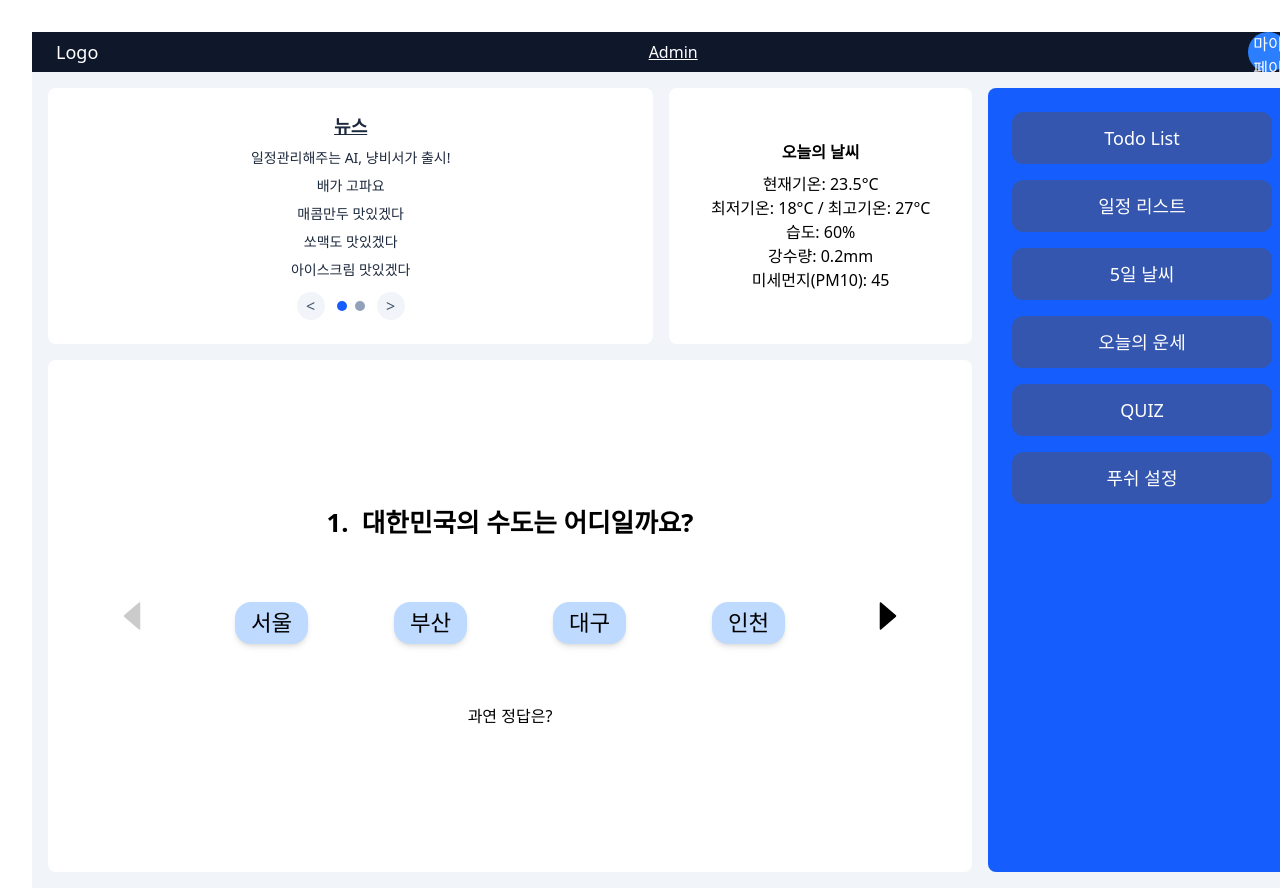
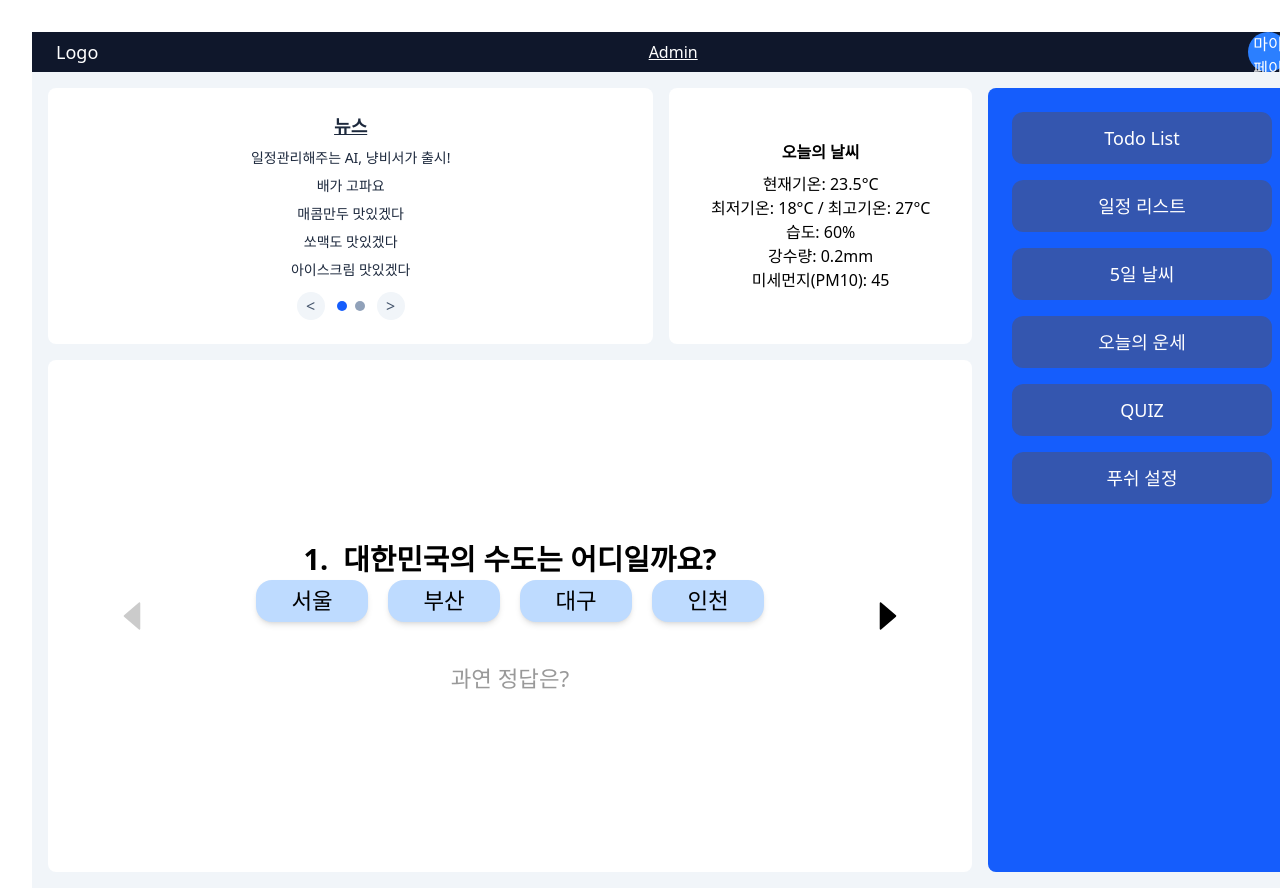
Before and after one commit to oz-union-fe-12-team1/oz-union-fe-12-team1, a React (Vite) app: page /main in a window 1280 px wide. Both pictures are taken after a click on the button "QUIZ". Shown: the top 888 px of the page. Built offline with nearby package versions, Linux system fonts and the light colour scheme.

Commit message:
✨ 퀴즈 구조 수정
퀴즈 구조 수정

```diff
--- a/src/components/quizPage/Quiz.jsx
+++ b/src/components/quizPage/Quiz.jsx
@@ -44,16 +44,16 @@ export function Quiz () {
         <AiFillCaretLeft size={40}/>
       </button>
 
-      <div className="flex flex-col gap-15 w-full items-center">
-        <h1 className="text-[1.6rem] font-semibold select-none">
+      <div className="flex flex-col w-full h-full items-center  justify-between">
+        <h1 className="text-[1.8rem] font-semibold select-none">
           {data.id}.&nbsp;&nbsp;{data.question}
         </h1>
-        <div className="flex justify-around w-full select-none">
+        <div className="flex flex-col gap-10">
+          <div className="flex flex-col justify-around w-full select-none lg:flex-row gap-5 items-center">
             {data.options.map((option, idx)=>(
               <p
                 key={idx}
-              className={`shadow-md rounded-2xl px-4 py-1 text-[1.4rem]
-                ${handleBackgroundColor(option)}
+                className={`shadow-md rounded-2xl px-4 py-1 text-[1.4rem] text-center max-w-[12rem] min-w-[7rem] ${handleBackgroundColor(option)}
                   `}
                 onClick={()=>(
                   handleOptionClick(option)
@@ -64,9 +64,11 @@ export function Quiz () {
             ))}
           </div>
 
-        <span>
+          <p className="text-[1.4rem] text-[#999]">
             {message}
-        </span>
+          </p>
+
+        </div>
 
       </div>
 
```
Lines whose indentation alone changed are shown as unchanged.
